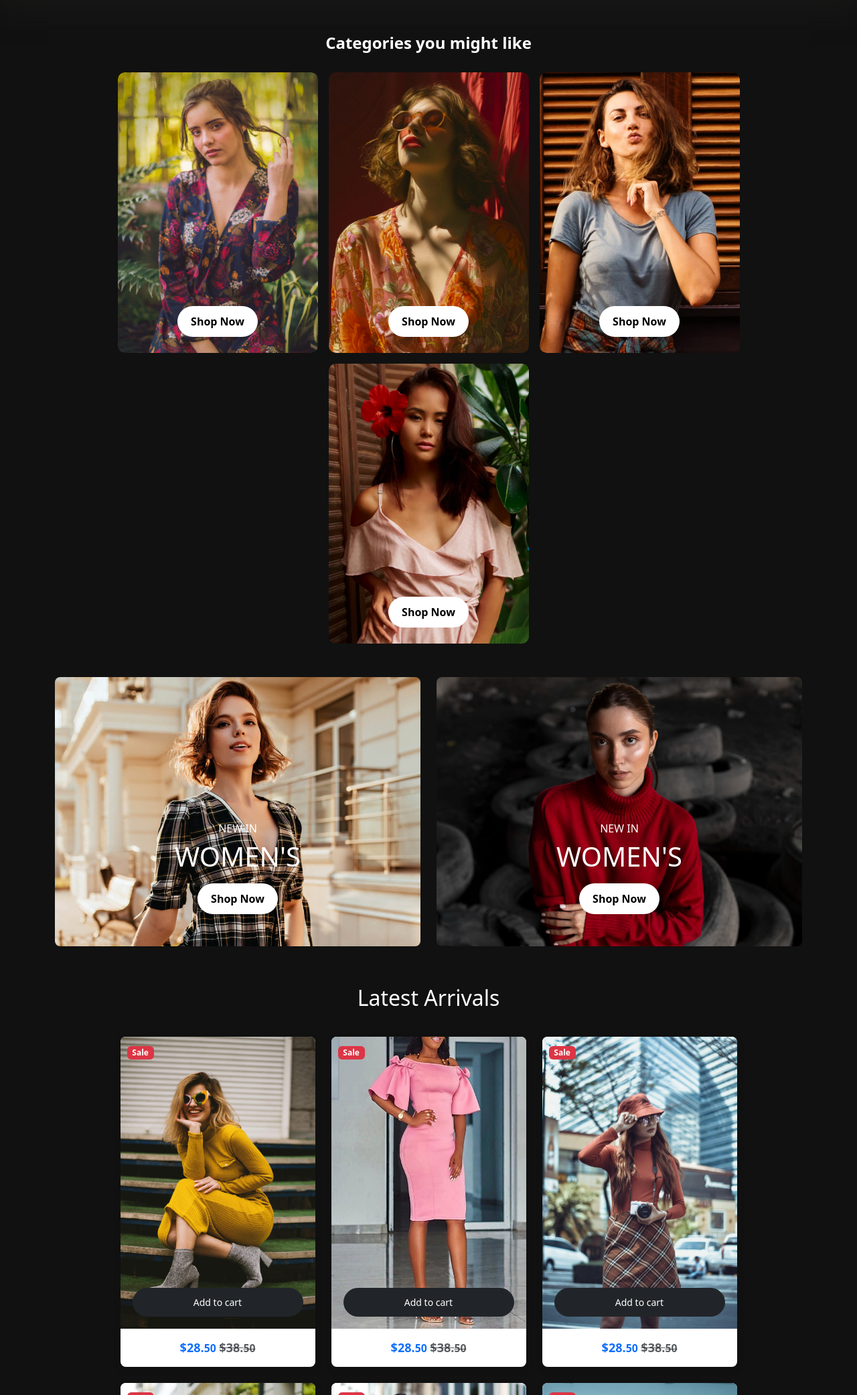
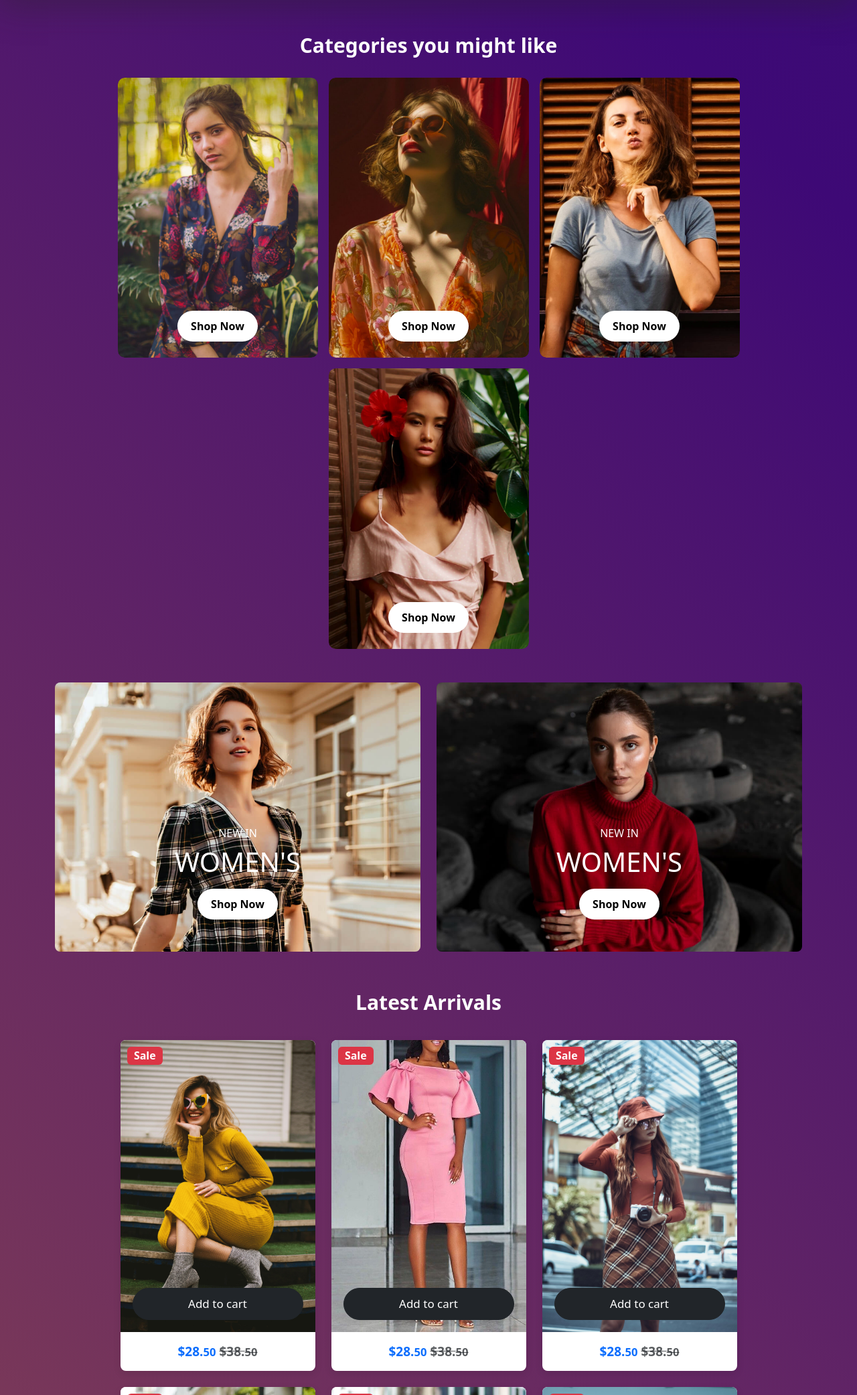
Before and after one commit to boogitha-sivakumar/fashion_website, a plain HTML site: page index.html in a window 1280 px wide. Shown: the part 717-2800 px from the top of the page at 67% size. Drawn offline with Linux system fonts and the light colour scheme.

Commit message:
Enhance styling with gradient background, updated font sizes, and footer design

```diff
--- a/css/style.css
+++ b/css/style.css
@@ -2,6 +2,34 @@
 body {
   margin: 0;
   font-family: Arial, sans-serif;
+}
+
+body {
+  margin: 0;
+  padding: 0;
+  background: linear-gradient(
+    45deg,
+    #ac4227,
+    #c47334,
+    #3e0976,
+    #103067
+  ); /* Gradient Colors */
+  background-size: 400% 400%; /* Make the gradient large for smooth transition */
+  animation: gradientBG 10s ease infinite; /* Animation name, duration, type, and infinite looping */
+  z-index: 2;
+}
+
+/* Keyframes for the gradient background animation */
+@keyframes gradientBG {
+  0% {
+    background-position: 0% 50%;
+  }
+  50% {
+    background-position: 100% 50%;
+  }
+  100% {
+    background-position: 0% 50%;
+  }
 }
 
 /* navbar - start */
@@ -35,6 +63,7 @@ header {
   color: #fff;
   margin-top: 10px;
 }
+
 .dropbtn {
   background-color: #000;
   color: white;
@@ -81,7 +110,7 @@ header {
 
 /* Home page category tab - Start */
 .homepage {
-  background-color: #111;
+  /* background-color: #111; */
 }
 
 .homepage_contents .category {
@@ -102,6 +131,7 @@ header {
   text-align: center;
   font-size: 15px;
   color: white;
+  font-weight: 700;
 }
 /* Home page category tab - End */
 
@@ -275,7 +305,7 @@ input:not(:checked) + label + .ci {
 /* Categories page - Start */
 .section {
   padding: 50px 0;
-  background-color: #111;
+  /* background-color: #111; */
   color: #fff;
 }
 
@@ -284,8 +314,8 @@ input:not(:checked) + label + .ci {
 }
 
 .section-heading h2 {
-  font-size: 24px;
-  font-weight: bold;
+  font-size: 30px;
+  font-weight: 700;
 }
 
 /* Grid Layout */
@@ -376,6 +406,11 @@ img.img-fluid {
 }
 
 /* Product card container */
+h3.h2.mt-2 {
+  font-size: 30px;
+  font-weight: 700;
+}
+
 .product-card-1 {
   position: relative;
   display: flex;
@@ -416,6 +451,10 @@ img.img-fluid {
   z-index: 10;
 }
 
+span.badge.bg-danger {
+  font-size: 16px;
+}
+
 .product-action {
   position: absolute;
   top: 10px;
@@ -439,6 +478,7 @@ img.img-fluid {
 .product-cart-btn .btn {
   padding: 10px;
   text-align: center;
+  font-size: 17px;
 }
 
 /* Product Card Info */
@@ -448,7 +488,7 @@ img.img-fluid {
 }
 
 .product-price {
-  font-size: 18px;
+  font-size: 19px;
   font-weight: bold;
   text-align: center;
 }
@@ -462,6 +502,15 @@ img.img-fluid {
 }
 /* Latest arrivals - End */
 
+.footer-bottom {
+  background-color: black;
+  color: white;
+}
+
+.footer-bottom p {
+  font-size: 17px;
+}
+
 p.m-0 {
   text-align: center;
 }
```
